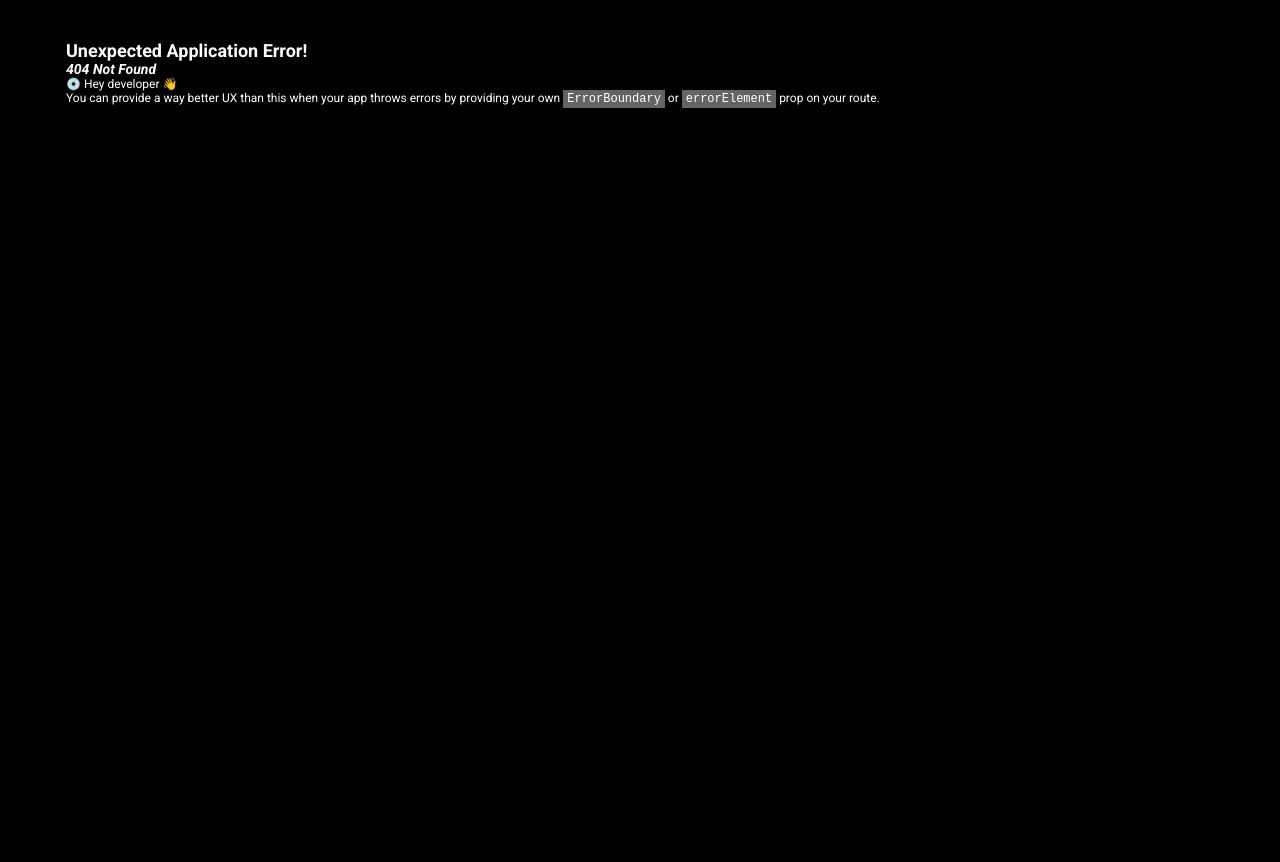
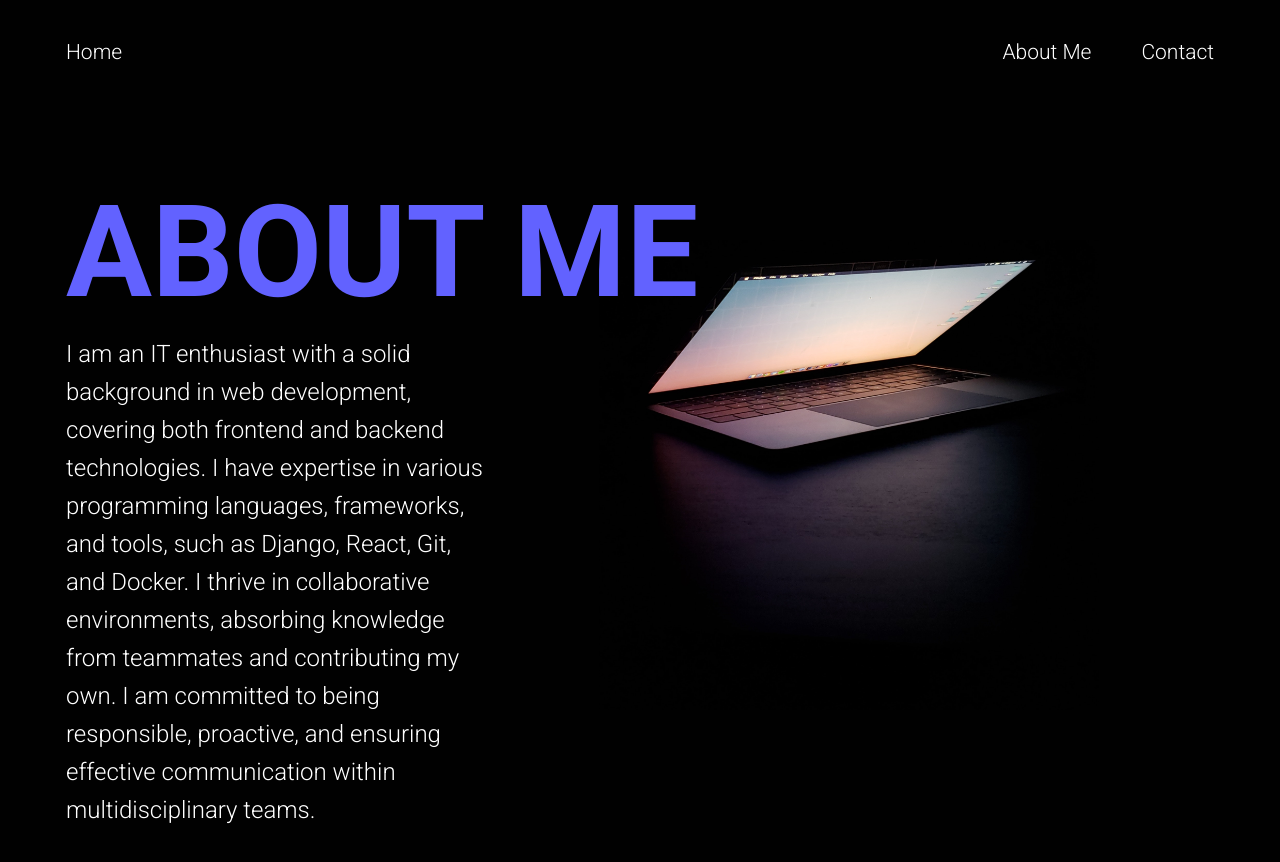
Before and after one commit to c3sar-0/portfolio, a React (Vite) app: page /about-me in a window 1280 px wide. Before the commit this address had no page. Shown: the top 862 px of the page. Built offline with nearby package versions, Linux system fonts and the light colour scheme.

Commit message:
added about page

```diff
--- a/src/components/Header.jsx
+++ b/src/components/Header.jsx
@@ -11,12 +11,12 @@ const Header = () => {
             </Link>
           </div>
           <div className="header__section-2">
-            <a href="#" className="header__link">
+            <Link to="/about-me" className="header__link">
               About Me
-            </a>
-            <a href="#" className="header__link">
+            </Link>
+            <Link to="#" className="header__link">
               Contact
-            </a>
+            </Link>
           </div>
         </nav>
       </header>
--- a/src/index.scss
+++ b/src/index.scss
@@ -3,6 +3,7 @@
 
 @use "./sass/pages/_home.scss";
 @use "./sass/pages/_my-work.scss";
+@use "./sass/pages/about-me.scss";
 
 @use "./sass/components/_header.scss";
 @use "./sass/components/_cta-btn.scss";
--- /dev/null
+++ b/src/pages/AboutMe.jsx
@@ -0,0 +1,22 @@
+import transition from "../utils/transition";
+
+const AboutMe = () => {
+  return (
+    <>
+      <div className="about-me">
+        <h1 className="about-me__title">ABOUT ME</h1>
+        <div className="about-me__desc">
+          I am an IT enthusiast with a solid background in web development,
+          covering both frontend and backend technologies. I have expertise in
+          various programming languages, frameworks, and tools, such as Django,
+          React, Git, and Docker. I thrive in collaborative environments,
+          absorbing knowledge from teammates and contributing my own. I am
+          committed to being responsible, proactive, and ensuring effective
+          communication within multidisciplinary teams.
+        </div>
+      </div>
+    </>
+  );
+};
+
+export default transition(AboutMe);
--- /dev/null
+++ b/src/sass/pages/_about-me.scss
@@ -0,0 +1,19 @@
+@use "../abstracts" as *;
+
+.about-me {
+  margin-top: $margin-big;
+
+  &__title {
+    font-size: 12.8rem;
+    color: #6262ff;
+    line-height: 12.5rem;
+    margin-bottom: $margin-small;
+  }
+
+  &__desc {
+    font-size: 2.4rem;
+    line-height: 3.8rem;
+    font-weight: 300;
+    max-width: 33vw;
+  }
+}
```
Also changed, not shown: src/App.jsx (+7 -2 lines).
